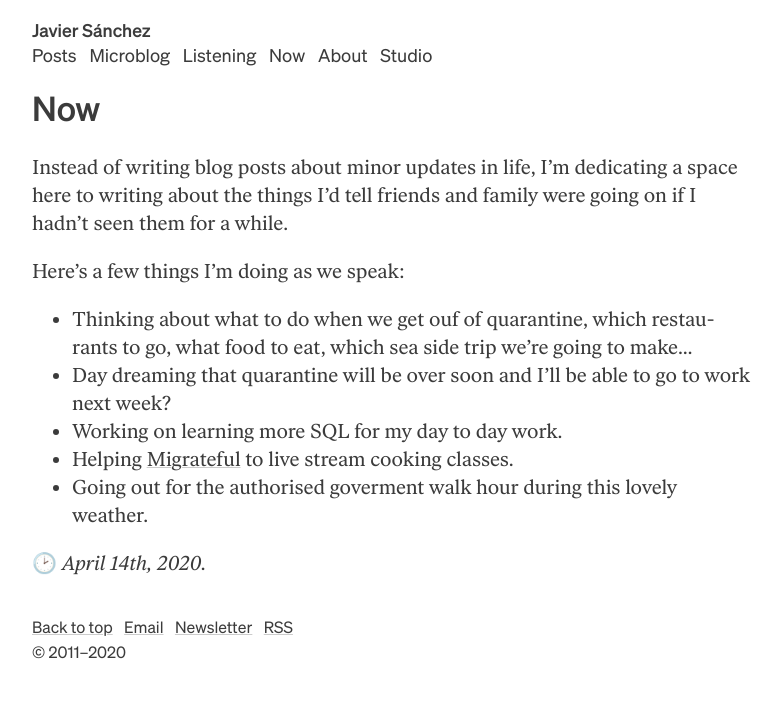
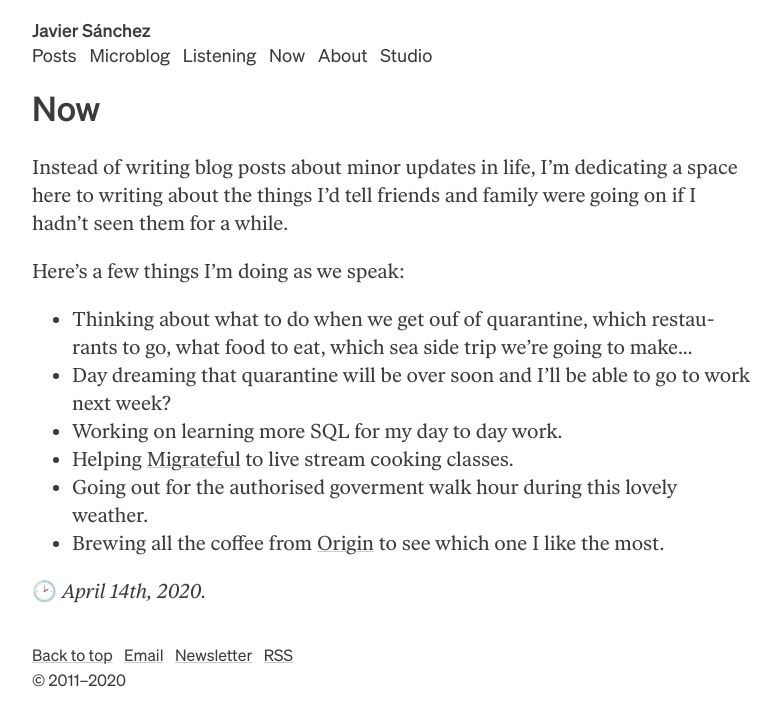
Before and after one commit to javielico/site, a Jekyll site: the page built from now.markdown, in a window 1280 px wide. Shown: the top 726 px of the page, without its empty margins (248-1029 px from the left). Built offline with Jekyll 4.4.1, drawn with Linux system fonts in a browser that asks for light colours.

Commit message:
Updated now with what I'm currently doing

```diff
--- a/now.markdown
+++ b/now.markdown
@@ -12,5 +12,6 @@ Here's a few things I'm doing as we speak:
 * Working on learning more SQL for my day to day work.
 * Helping [Migrateful](https://www.migrateful.org) to live stream cooking classes.
 * Going out for the authorised goverment walk hour during this lovely weather.
+* Brewing all the coffee from [Origin](https://origincoffee.co.uk) to see which one I like the most.
 
 🕑  *April 14th, 2020.*
```
